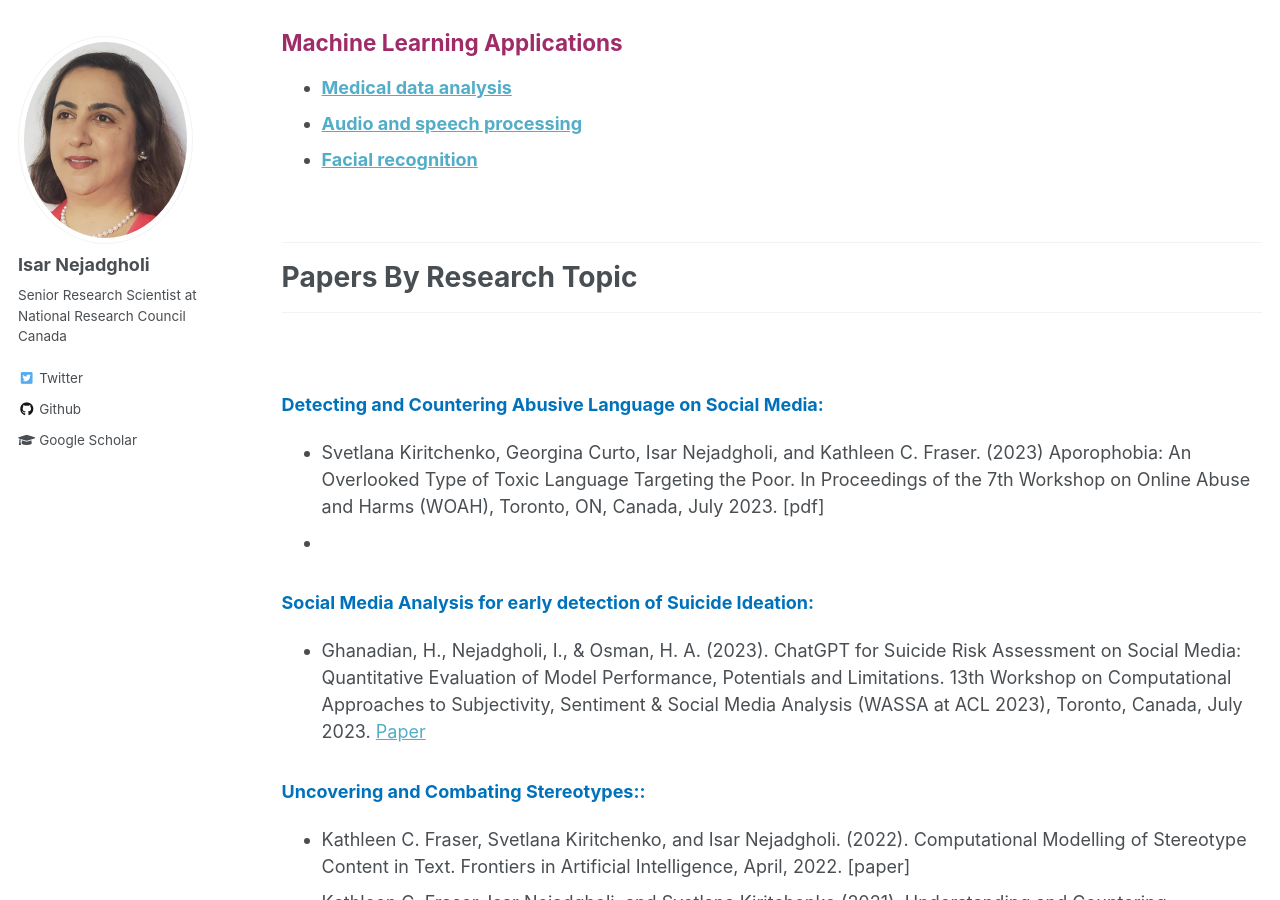
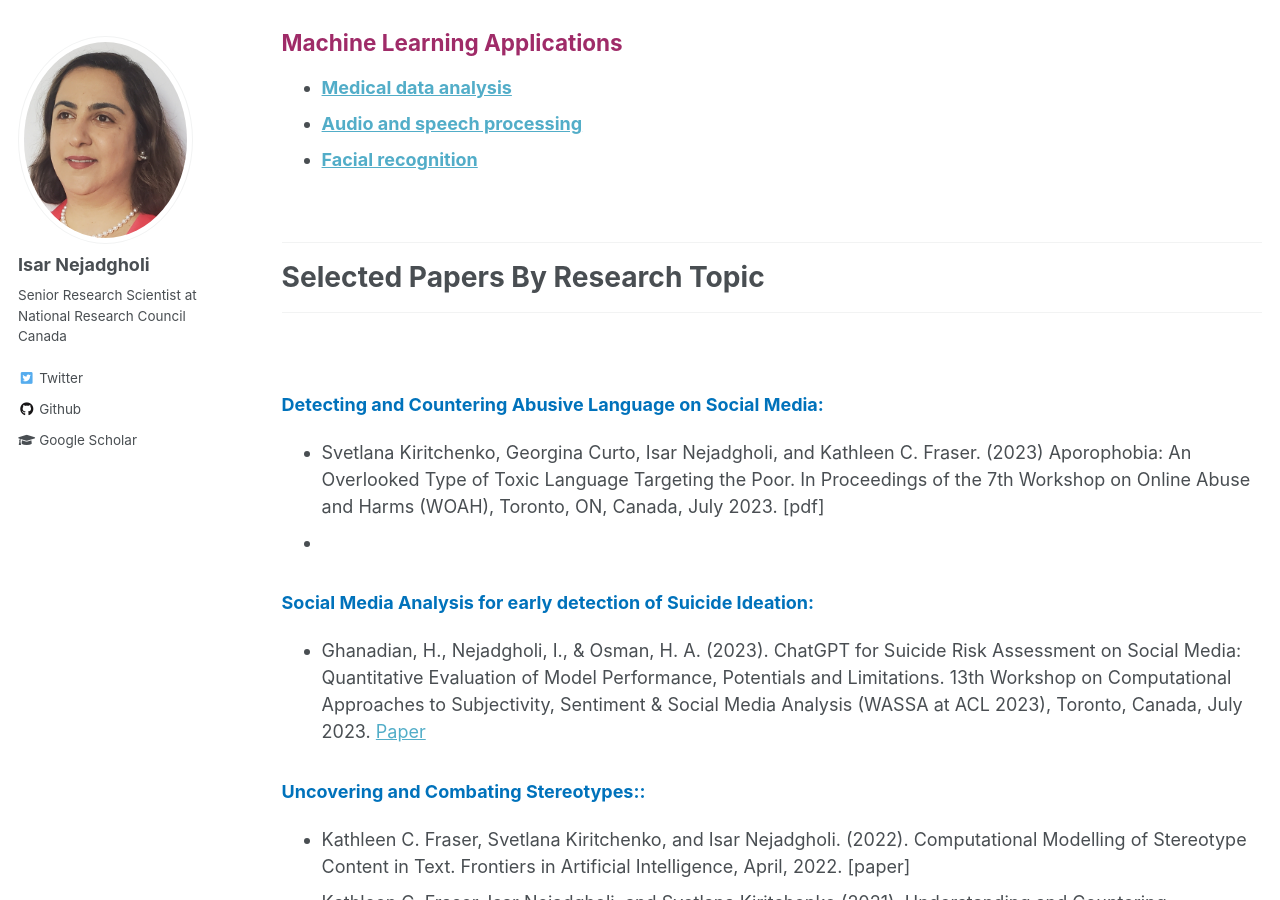
Before and after one commit to IsarNejad/IsarNejad.github.io, a Jekyll site: the page built from _pages/research.md, in a window 1280 px wide and 900 px high, scrolled down 999 px. Built offline with Jekyll 4.4.1, drawn with Linux system fonts in a browser that asks for light colours.

Commit message:
Update research.md

```diff
--- a/_pages/research.md
+++ b/_pages/research.md
@@ -34,7 +34,7 @@ author_profile: true
 
 ---
 
-# Papers By Research Topic
+# Selected Papers By Research Topic
 
 ---
 
```
